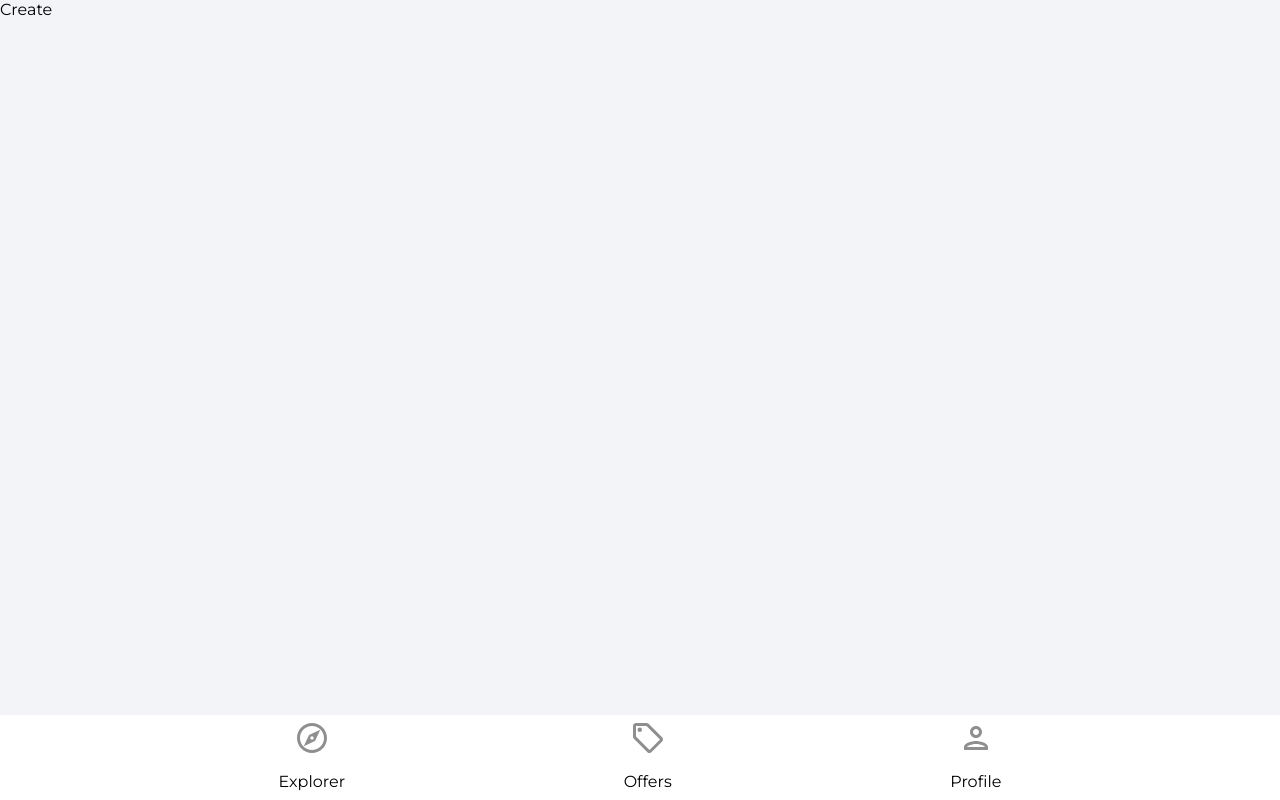
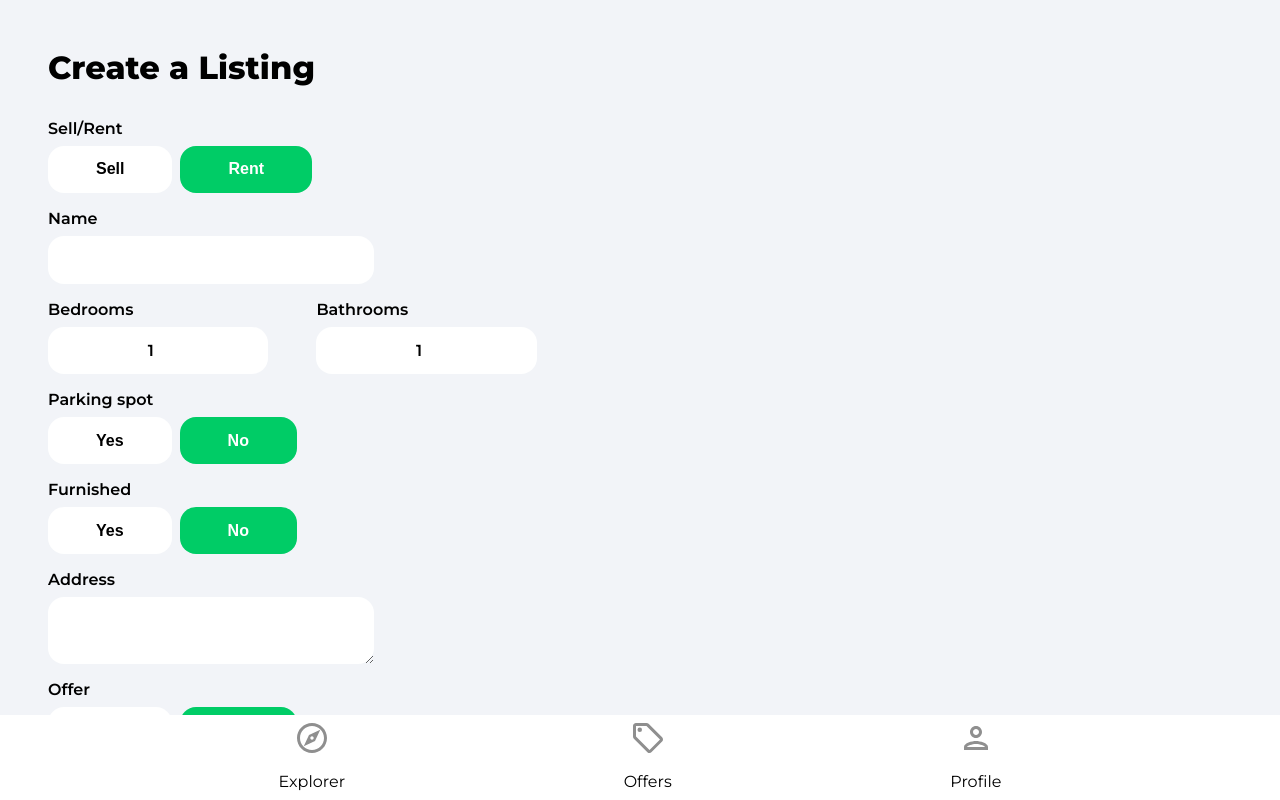
Before and after one commit to GregPetropoulos/Home-Deals, a React (Create React App) app: page /create-listing in a window 1280 px wide. Shown: the top 800 px of the page. Built offline with nearby package versions, Linux system fonts and the light colour scheme; no server answers; sample sign-in values are in the browser's storage.

Commit message:
Heavy typing in the create listing form with many inputs and sate values. handle the onChange and the form updates the state object formDat properly

```diff
--- a/src/pages/CreateListing.jsx
+++ b/src/pages/CreateListing.jsx
@@ -5,8 +5,8 @@
 import Spinner from '../components/Spinner';
 
 const CreateListing = () => {
-  const [geolocatonEnabled, setGeolocationEnabled] = useState(true);
-const [loading, setLoading]=useState(false)
+  const [geolocationEnabled, setGeolocationEnabled] = useState(true);
+  const [loading, setLoading] = useState(false);
   const [formData, setFormData] = useState({
     type: 'rent',
     name: '',
@@ -22,6 +22,21 @@
     latitude: 0,
     longitude: 0
   });
+  const {
+    type,
+    name,
+    bedrooms,
+    bathrooms,
+    parking,
+    furnished,
+    offer,
+    address,
+    regularPrice,
+    discountedPrice,
+    images,
+    latitude,
+    longitude
+  } = formData;
 
   // iNITIALIZE VARIABLES SET ISMOUNT TO TRUE TO HANDLE THE MEMORY LEAK ISSUE
   const auth = getAuth();
@@ -33,7 +48,7 @@
     if (isMounted) {
       onAuthStateChanged(auth, (user) => {
         if (user) {
-          setFormData({...formData, userRef: user.uid });
+          setFormData({ ...formData, userRef: user.uid });
         } else {
           navigate('/sign-in');
         }
@@ -41,15 +56,271 @@
     }
     // CLEANUP
     return () => {
-      isMounted.current = false
-    }
+      isMounted.current = false;
+    };
   }, [isMounted]);
 
-  if(loading){
-      return <Spinner/>
+  const onSubmit = (e) => {
+    e.preventDefault();
+    console.log(formData);
+  };
+
+  const onMutate = (e) => {
+    // When input or button clicked, checking string true and setting to actual true or false
+    // set boolean null
+    let boolean = null;
+    // check true
+    if (e.target.value === 'true') {
+      boolean = true;
+    }
+    // check false
+    if (e.target.value === 'false') {
+      boolean = false;
+    }
+
+    // Files
+    // e.target.files is an array  of files
+    if (e.target.files) {
+      setFormData((prevState) => ({
+        ...prevState,
+        images: e.target.files
+      }));
+    }
+    // Text/Booleans/Numbers
+    if (!e.target.files) {
+      setFormData((prevState) => ({
+        ...prevState,
+        // nullish coelescing operator?? if value on left is null use the number on roght of  ??
+        [e.target.id]: boolean ?? e.target.value
+      }));
+    }
+  };
+  if (loading) {
+    return <Spinner />;
   }
+  return (
+    <div className='profile'>
+      <header>
+        <p className='pageHeader'>Create a Listing</p>
+      </header>
+      <main>
+        <form onSubmit={onSubmit}>
+          <label htmlFor='' className='formLabel'>
+            Sell/Rent
+          </label>
+          <div className='formButtons'>
+            <button
+              type='button'
+              className={type === 'sale' ? 'formButtonActive' : 'formButton'}
+              id='type'
+              value='sale'
+              onClick={onMutate}>
+              Sell
+            </button>
+            <button
+              type='button'
+              className={type === 'rent' ? 'formButtonActive' : 'formButton'}
+              id='type'
+              value='rent'
+              onClick={onMutate}>
+              Rent
+            </button>
+          </div>
+          <label className='formLabel'>Name</label>
+          <input
+            className='formInputName'
+            type='text'
+            id='name'
+            value={name}
+            onChange={onMutate}
+            maxLength='32'
+            minLength='10'
+            required
+          />
+          <div className='formRooms flex'>
+            <div>
+              <label className='formLabel'>Bedrooms</label>
+              <input
+                className='formInputSmall'
+                type='number'
+                id='bedrooms'
+                value={bedrooms}
+                onChange={onMutate}
+                maxLength='1'
+                minLength='50'
+                required
+              />
+            </div>
+            <div>
+              <label className='formLabel'>Bathrooms</label>
+              <input
+                className='formInputSmall'
+                type='number'
+                id='bathrooms'
+                value={bathrooms}
+                onChange={onMutate}
+                maxLength='1'
+                minLength='50'
+                required
+              />
+            </div>
+          </div>
+          <label className='formLabel'>Parking spot</label>
+          <div className='formButtons'>
+            <button
+              className={parking ? 'formButtonActive' : 'formButton'}
+              type='button'
+              id='parking'
+              value={true}
+              onClick={onMutate}
+              min='1'
+              max='50'>
+              Yes
+            </button>
+            <button
+              className={
+                !parking && parking !== null ? 'formButtonActive' : 'formButton'
+              }
+              type='button'
+              id='parking'
+              value={false}
+              onClick={onMutate}
+              min='1'
+              max='50'>
+              No
+            </button>
+          </div>
 
-  return <div>Create</div>;
+          <label className='formLabel'>Furnished</label>
+          <div className='formButtons'>
+            <button
+              className={furnished ? 'formButtonActive' : 'formButton'}
+              type='button'
+              id='furnished'
+              value={true}
+              onClick={onMutate}>
+              Yes
+            </button>
+            <button
+              className={
+                !furnished && parking !== null
+                  ? 'formButtonActive'
+                  : 'formButton'
+              }
+              type='button'
+              id='furnished'
+              value={false}
+              onClick={onMutate}>
+              No
+            </button>
+          </div>
+          <label className='formLabel'>Address</label>
+          <textarea
+            className='formInputAddress'
+            type='text'
+            id='address'
+            value={address}
+            onChange={onMutate}
+            required
+          />
+          {/* if geolocation turned off manual input for user below */}
+          {!geolocationEnabled && (
+            <div className='formLatLng flex'>
+              <div>
+                <label className='formLabel'>Latitude</label>
+                <input
+                  className='formInputSmall'
+                  type='number'
+                  id='latitude'
+                  value={latitude}
+                  onChange={onMutate}
+                  required
+                />
+              </div>
+              <div>
+                <label className='formLabel'>Longitude</label>
+                <input
+                  className='formInputSmall'
+                  type='number'
+                  id='longitude'
+                  value={longitude}
+                  onChange={onMutate}
+                  required
+                />
+              </div>
+            </div>
+          )}
+          <label className='formLabel'>Offer</label>
+          <div className='formButtons'>
+            <button
+              className={offer ? 'formButtonActive' : 'formButton'}
+              type='button'
+              id='offer'
+              value={true}
+              onClick={onMutate}>
+              Yes
+            </button>
+            <button
+              className={
+                !offer && offer !== null ? 'formButtonActive' : 'formButton'
+              }
+              type='button'
+              id='offer'
+              value={false}
+              onClick={onMutate}>
+              No
+            </button>
+          </div>
+          <label className='formLabel'>Regular Price</label>
+          <div className='formPriceDiv'>
+            <input
+              className='formInputSmall'
+              type='number'
+              id='regularPrice'
+              value={regularPrice}
+              onChange={onMutate}
+              min='50'
+              max='750000000'
+              required
+            />
+            {type === 'rent' && <p className='formPriceText'>$ /Month</p>}
+          </div>
+          {offer && (
+            <>
+              <label className='formLabel'>Discounted Price</label>
+              <input
+                className='formInputSmall'
+                type='number'
+                id='discountedPrice'
+                value={discountedPrice}
+                onChange={onMutate}
+                min='50'
+                max='750000000'
+                required={offer}
+              />
+            </>
+          )}
+          <label className='formLabel'>Images</label>
+          <p className='imagesInfo'>
+            The first image will be the cover (max 6).
+          </p>
+          <input
+            className='formInputFile'
+            type='file'
+            id='images'
+            onChange={onMutate}
+            max='6'
+            accept='.jpg, .png, jpeg'
+            multiple
+            required
+          />
+          <button type='submit' className='primaryButton createListingButton'>
+            Create Listing
+          </button>
+        </form>
+      </main>
+    </div>
+  );
 };
 
 export default CreateListing;
```
